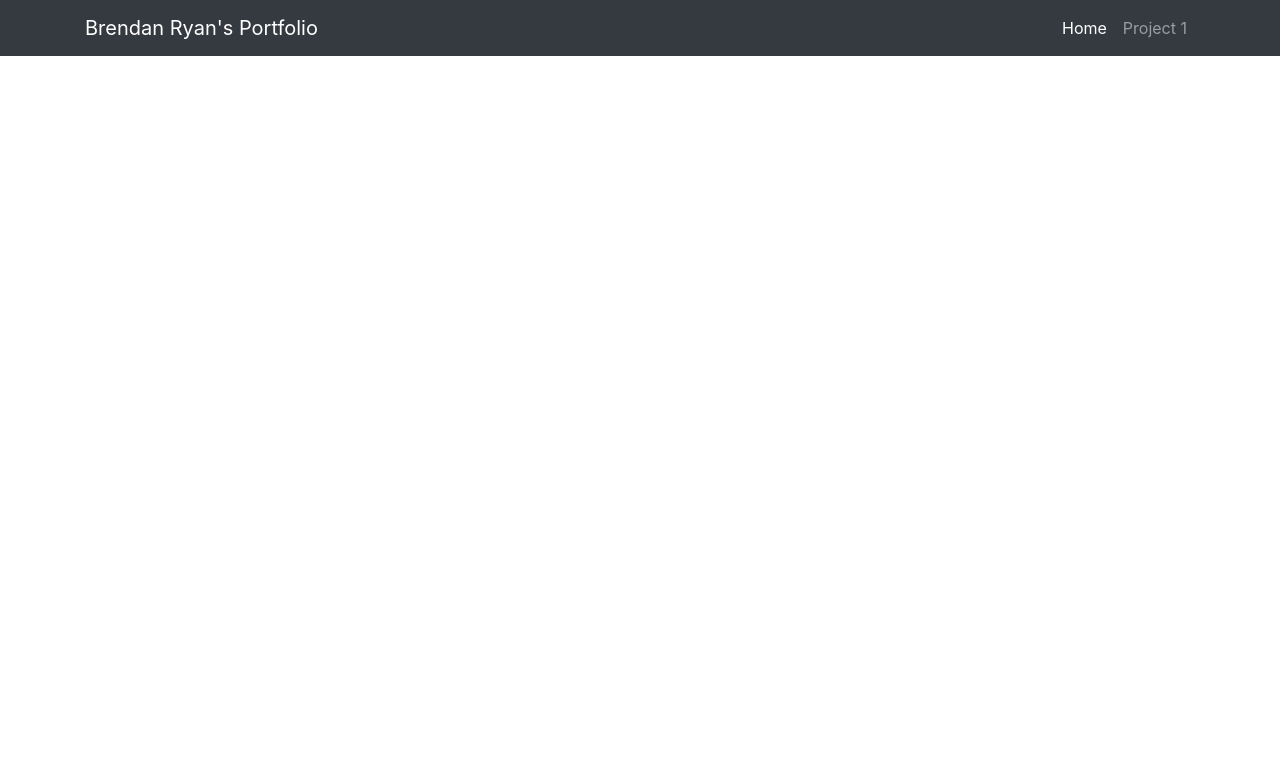
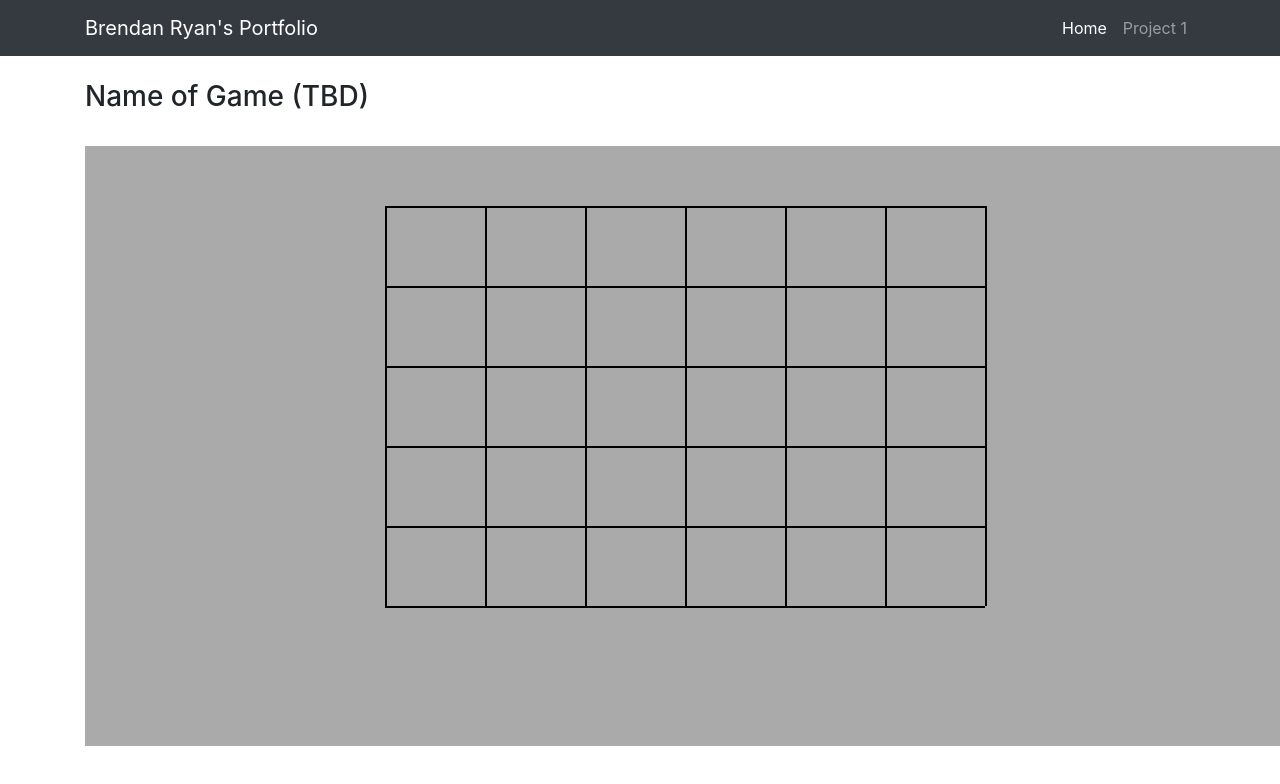
Before and after one commit to ryanb2/ryanb2.github.io, a website: page project1.html in a window 1280 px wide. Drawn offline with Linux system fonts and the light colour scheme.

Commit message:
sets up grid layout for game

```diff
--- a/constants.js
+++ b/constants.js
@@ -0,0 +1,10 @@
+//------------
+//System Values
+//------------
+var STAGE_WIDTH = 1200,
+	STAGE_HEIGHT = 600,
+    TIME_PER_FRAME = 33, //this equates to 30 fps
+    GAME_FONTS = "bold 20px sans-serif";
+
+var COUNTER_X = 100,
+	COUNTER_Y = 100;
--- a/game.js
+++ b/game.js
@@ -1 +1,54 @@
-// This is where the main game loop will be housed
+//------------
+//System Vars
+//------------
+var stage = document.getElementById("gameCanvas");
+stage.width = STAGE_WIDTH;
+stage.height = STAGE_HEIGHT;
+var ctx = stage.getContext("2d");
+ctx.fillStyle = "black";
+ctx.font = GAME_FONTS;
+
+//Clear Canvas
+ctx.fillStyle = "#AAA";
+ctx.fillRect(0, 0, stage.width, stage.height);
+
+drawGrid()
+
+// var gameloop = setInterval(update, TIME_PER_FRAME);
+var counter = 0;
+
+//------------
+//Game Loop
+//------------
+function update()
+{
+	counter++;
+
+
+
+	//Draw Timer
+	ctx.fillStyle = "#000";
+    ctx.fillText(counter, COUNTER_X, COUNTER_Y);
+}
+
+function drawGrid()
+{
+    ctx.fillStyle = "#000";
+
+    // Draw Horizontal lines
+    ctx.fillRect(300, 60, 600, 2);
+    ctx.fillRect(300, 140, 600, 2);
+    ctx.fillRect(300, 220, 600, 2);
+    ctx.fillRect(300, 300, 600, 2);
+    ctx.fillRect(300, 380, 600, 2);
+    ctx.fillRect(300, 460, 600, 2);
+
+    // Draw Vertical lines
+    ctx.fillRect(300, 60, 2, 400);
+    ctx.fillRect(400, 60, 2, 400);
+    ctx.fillRect(500, 60, 2, 400);
+    ctx.fillRect(600, 60, 2, 400);
+    ctx.fillRect(700, 60, 2, 400);
+    ctx.fillRect(800, 60, 2, 400);
+    ctx.fillRect(900, 60, 2, 400);
+}
--- a/project1.html
+++ b/project1.html
@@ -41,11 +41,19 @@
             </div>
         </div>
     </nav>
+    <!-- Page Content -->
+    <div class="container">
+        <br>
+        <h3>Name of Game (TBD)</h3>
+        <br>
 
-    <canvas id="gameCanvas">
-        The game view will be displayed here.
-    </canvas>
-    <script type="text/javascript" src="constants.js"></script>
-    <script type="text/javascript" src="game.js"></script>
-  </body>
+        <canvas id="gameCanvas">
+            Please upgrade your browser to support HTML5.<br>
+            The latest version of Chrome or Firefox would work.
+        </canvas>
+        <script type="text/javascript" src="constants.js"></script>
+        <script type="text/javascript" src="game.js"></script>
+      </body>
+    </div>
+
 </html>
```
